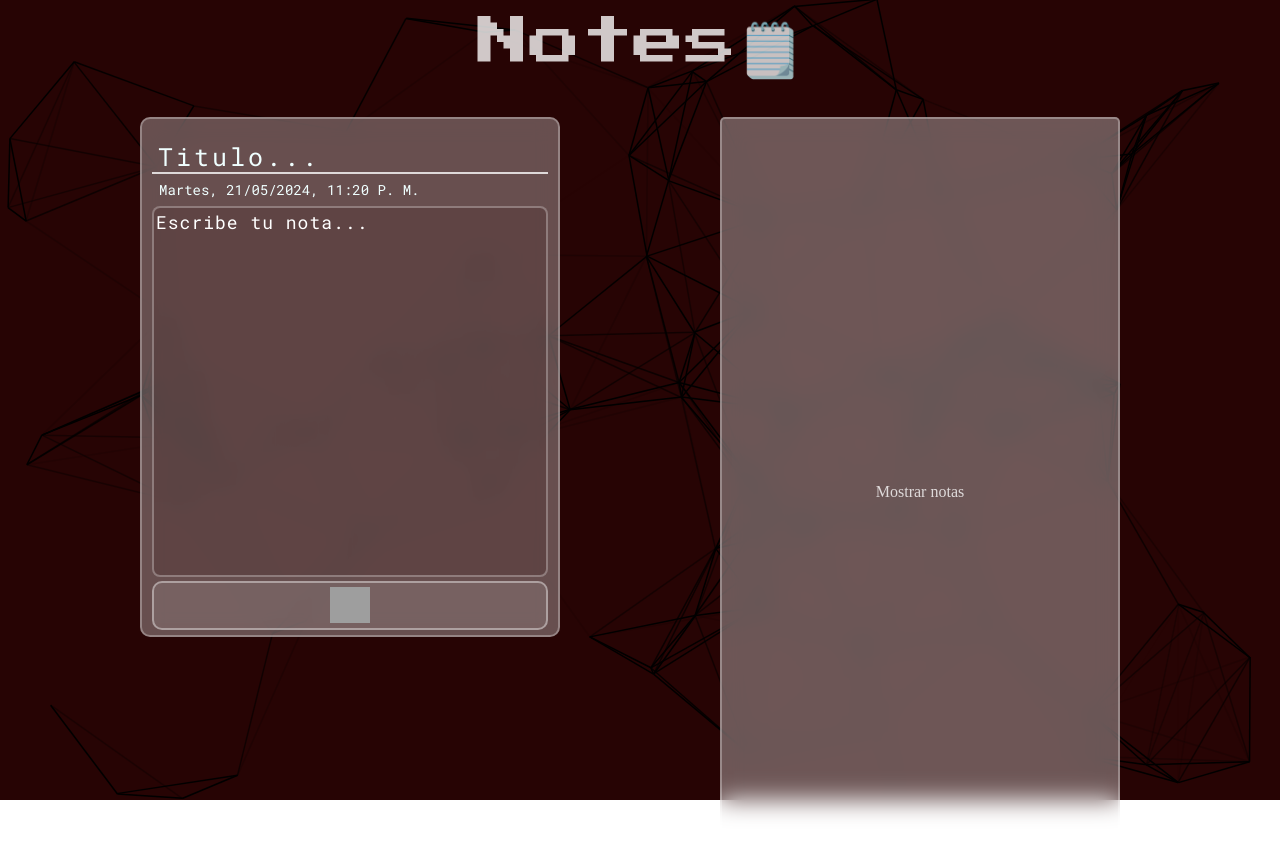
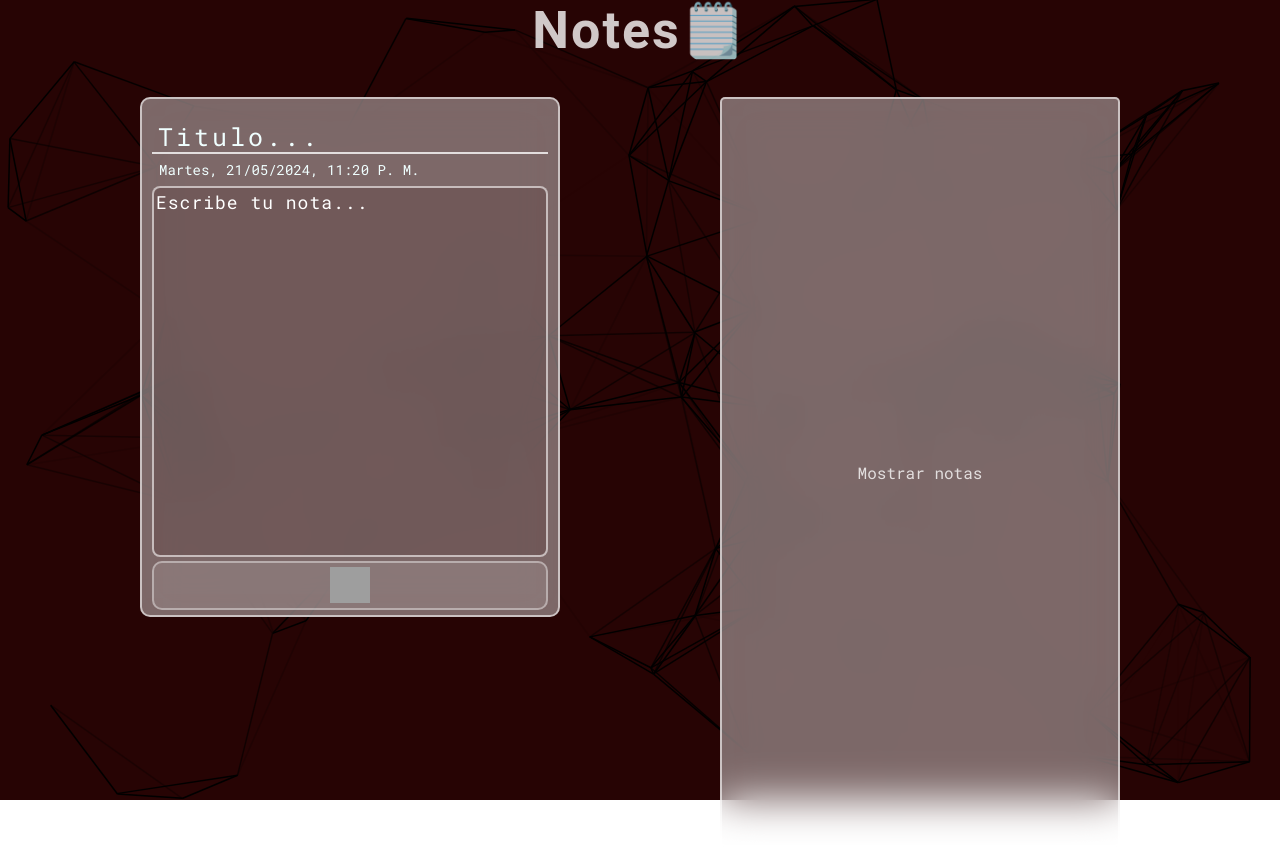
Before and after one commit to KighteW3/crud-note-vite, a website: page html/index.html in a window 1280 px wide. Both pictures are taken after a click on the button "CREATE NOTE". Drawn offline with Linux system fonts and the light colour scheme; grey boxes are pictures that could not be loaded; animation ran at ten frames a second.

Commit message:
change header and footer
Se hizo cambios a header y footer, para que cuando diera click cambiara su estilo de propiedades

```diff
--- a/html/index.html
+++ b/html/index.html
@@ -11,19 +11,19 @@
     />
   </head>
   <body>
-    <header>Notes🗒️</header>
+    <header id="bottomHeader">Notes🗒️</header>
 
     <!-- Main -->
     <main id="principal">
-      <button id="botonMostrar" class="glowing-btn">
+      <button id="bottomShow" class="glowing-btn">
         <span class="glowing-txt"
           >CRE<span class="faulty-letter">ATE </span
           ><span class="faulty-letter">NOT</span>E</span
         >
       </button>
 
-      <div id="contenidoOculto" class="oculto">
-        <section class="seccion">
+      <div id="hiddenContent" class="hidden">
+        <section class="sectionDad">
           <!-- form > box1 -->
           <div class="box1">
             <form action="#" method="post">
@@ -51,7 +51,9 @@
 
     <!-- particles css -->
     <div id="particles-js"></div>
-    <footer>Copyright © 2024 | Web Developer: Juan David Carrillo</footer>
+    <footer id="bottomFooter">
+      Copyright © 2024 | Web Developer: Juan David Carrillo
+    </footer>
     <!-- script -->
     <script src="../dist/index.js"></script>
     <script src="/src/js/particles.min.js"></script>
--- a/src/css/bottomCreateNote.css
+++ b/src/css/bottomCreateNote.css
@@ -1,7 +1,7 @@
-/* Boton Create Note */
+/* Bottom Create Note */
 
 :root {
-  --glow-color: hsl(351, 87%, 41%);
+  --glow-color: hsla(351, 100%, 50%, 0.857);
 }
 
 *,
--- a/src/css/index.css
+++ b/src/css/index.css
@@ -44,7 +44,7 @@ main {
   align-items: center;
 }
 
-.oculto {
+.hidden {
   display: none;
 }
 
@@ -61,21 +61,22 @@ section {
 .box1 {
   width: 420px;
   height: 520px;
-  background: rgba(255, 255, 255, 0.3);
-  -webkit-backdrop-filter: blur(12px);
-  backdrop-filter: blur(12px);
-  border: 2px solid rgba(255, 255, 255, 0.3);
+  background: rgba(255, 255, 255, 0.4);
+  -webkit-backdrop-filter: blur(20px);
+  backdrop-filter: blur(20px);
+  border: 2px solid rgba(255, 255, 255, 0.6);
   border-radius: 10px;
   padding: 10px;
 }
 
 .box2 {
+  font-family: "Roboto Mono", cursive;
   width: 400px;
   height: 750px;
-  background: rgba(255, 255, 255, 0.33);
-  -webkit-backdrop-filter: blur(12px);
-  backdrop-filter: blur(12px);
-  border: 2px solid #ffffff4d;
+  background: rgba(255, 255, 255, 0.4);
+  -webkit-backdrop-filter: blur(20px);
+  backdrop-filter: blur(20px);
+  border: 2px solid rgba(255, 255, 255, 0.6);
   border-radius: 5px;
   text-align: center;
   align-content: center;
@@ -159,7 +160,7 @@ input[type="text"]::placeholder {
   height: 371px;
   width: 100%;
   border-radius: 8px 8px 8px 8px;
-  border: 2px solid rgba(255, 255, 255, 0.3);
+  border: 2px solid rgba(255, 255, 255, 0.6);
   background-color: rgba(50, 12, 12, 0.15);
   color: azure;
   font-size: 16px;
```
Also changed, not shown: dist/index.js.
